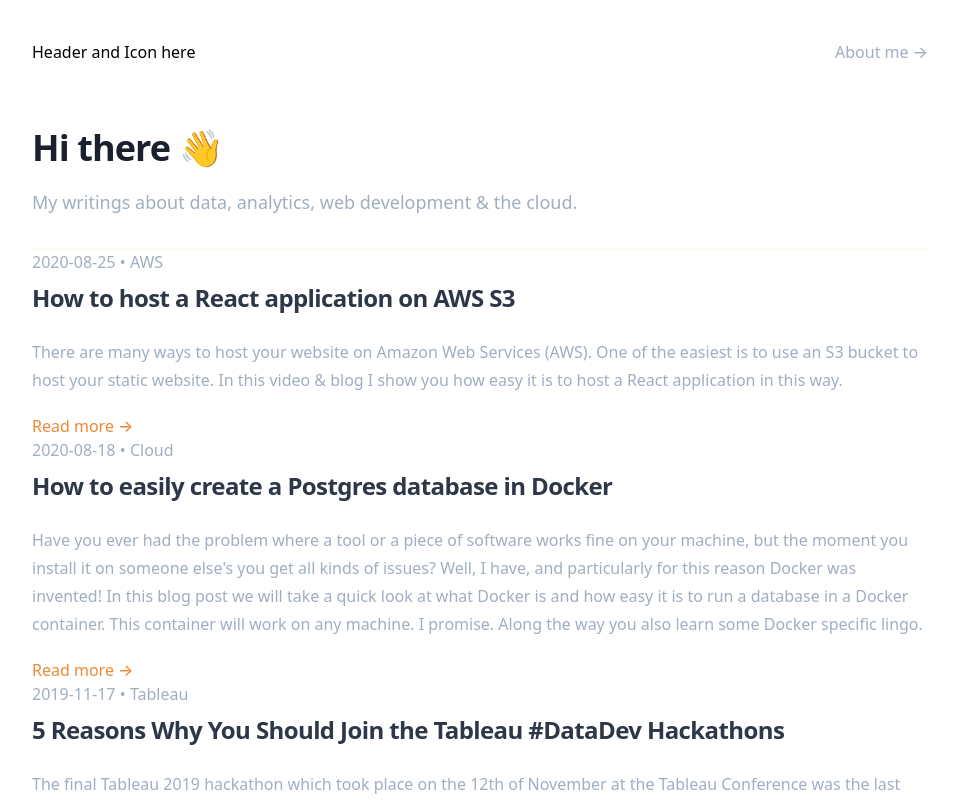
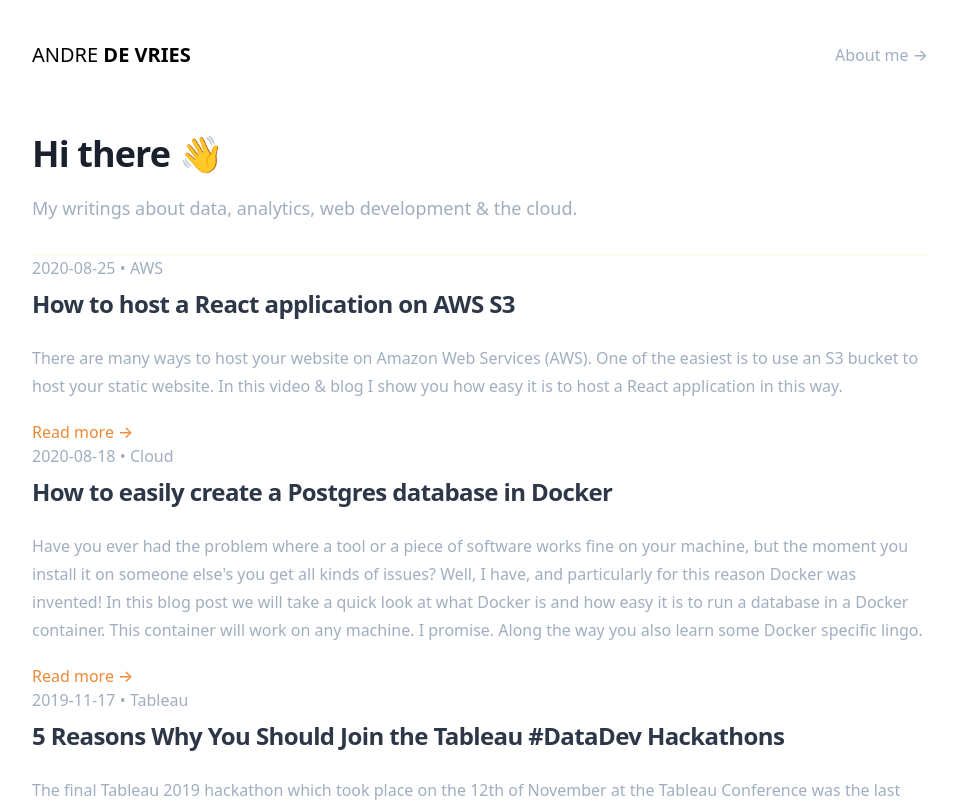
Before and after one commit to andre347/next-website-andredevriesdev, a Next.js app: page / in a window 1280 px wide. Shown: the top 802 px of the page, without its empty margins (160-1119 px from the left). Built offline with nearby package versions, Linux system fonts and the light colour scheme; a web font is replaced by a local one; what @tailwindcss/ui would draw is missing.

Commit message:
Add header name

```diff
--- a/components/Header.js
+++ b/components/Header.js
@@ -5,7 +5,12 @@
     <header className="flex justify-between items-center py-10">
       <div>
         <Link href="/">
-          <a aria-label="andredevries.dev">Header and Icon here</a>
+          <a
+            aria-label="andredevries.dev"
+            className="text-sm font-light  uppercase md:text-base lg:text-xl"
+          >
+            Andre <span className="font-bold">de Vries</span>
+          </a>
         </Link>
       </div>
       <div className="text-base leading-5">
```
